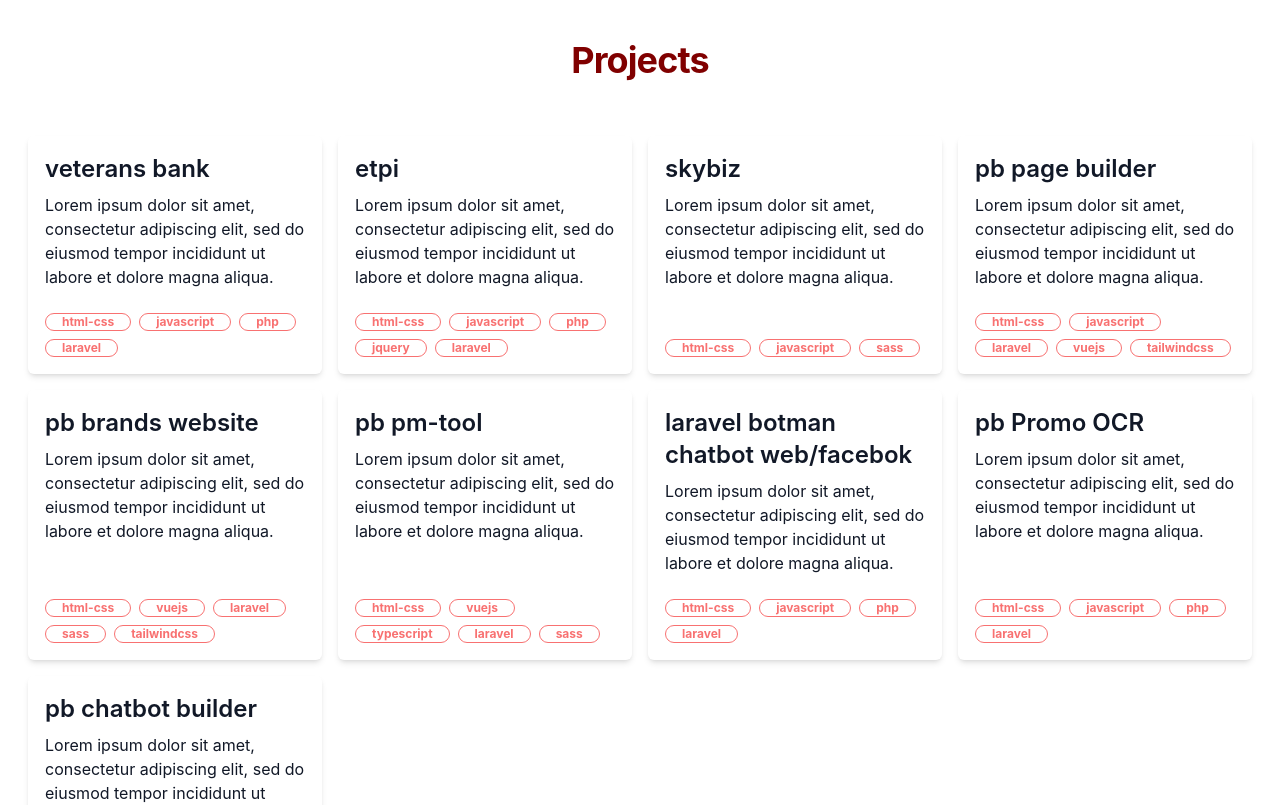
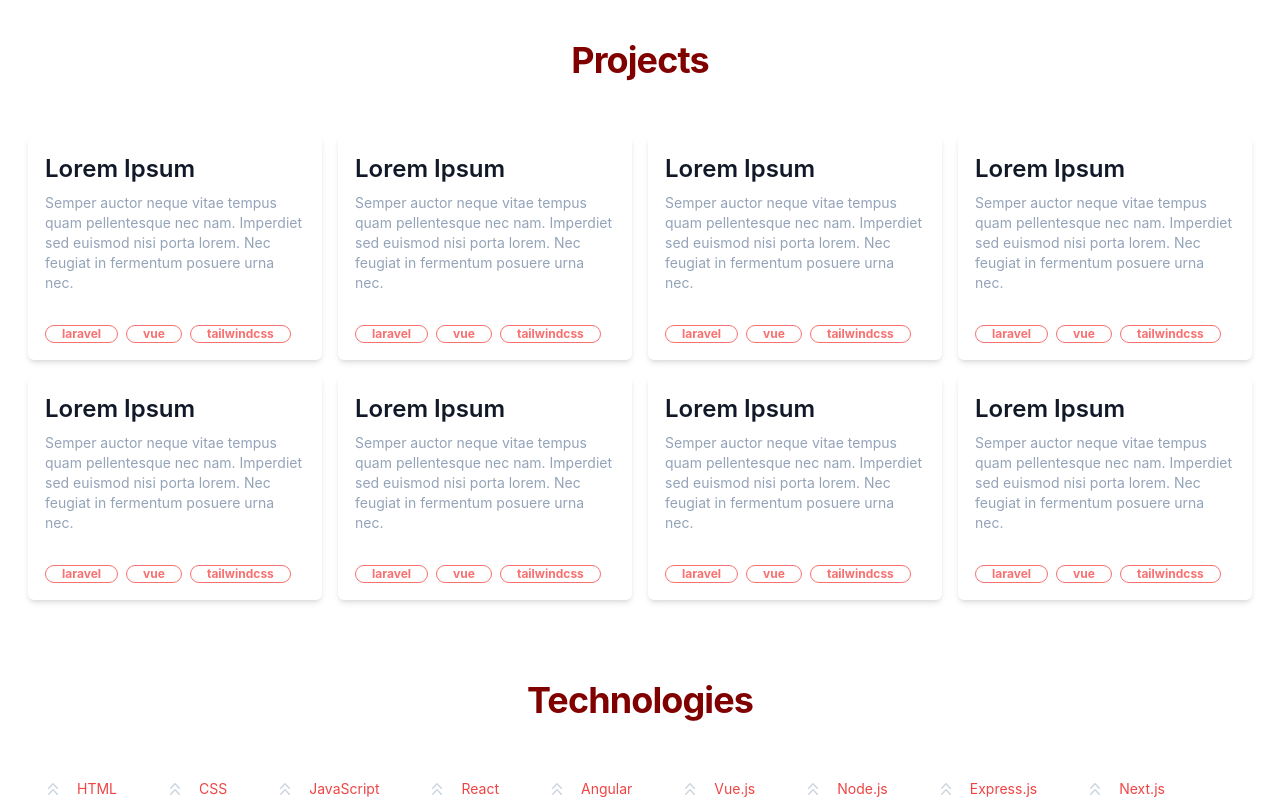
Before and after one commit to zerexei/zerexei.github.io, a React (Vite) app: page / in a window 1280 px wide. Shown: the part 600-1405 px from the top of the page. Built offline with nearby package versions, Linux system fonts and the light colour scheme.

Commit message:
remove unauthorized projects

```diff
--- a/src/Components/Pages/Home/Projects.tsx
+++ b/src/Components/Pages/Home/Projects.tsx
@@ -1,6 +1,6 @@
 import { useState } from 'react';
 
-import projects from '../../../assets/projects.json';
+// import projects from '../../../assets/projects.json';
 import ProjectInfoModal from '@Components/Pages/Projects/ProjectInfoModal/ProjectInfoModal';
 
 type Project = {
@@ -11,6 +11,24 @@ type Project = {
   images: string[];
   url: string;
 };
+const projects = [
+  {
+    id: 1,
+    title: 'Lorem Ipsum',
+    description:
+      'Semper auctor neque vitae tempus quam pellentesque nec nam. Imperdiet sed euismod nisi porta lorem. Nec feugiat in fermentum posuere urna nec.',
+    tools: ['laravel', 'vue', 'tailwindcss'],
+    images: [''],
+    url: '#',
+  },
+];
+projects.push(projects[0]);
+projects.push(projects[0]);
+projects.push(projects[0]);
+projects.push(projects[0]);
+projects.push(projects[0]);
+projects.push(projects[0]);
+projects.push(projects[0]);
 // import { initializeApp } from 'firebase/app';
 // import { getFirestore, collection, addDoc, getDocs } from 'firebase/firestore';
 
@@ -99,7 +117,7 @@ const Projects = () => {
                     <h5 className="mb-2 text-2xl font-semibold ">
                       {project.title}
                     </h5>
-                    <p>{project.description}</p>
+                    <p className='text-sm text-slate-400'>{project.description}</p>
                   </div>
                   <div className="flex flex-wrap items-end gap-2 ">
                     {project.tools.slice(0, 5).map((tool, index) => {
```
